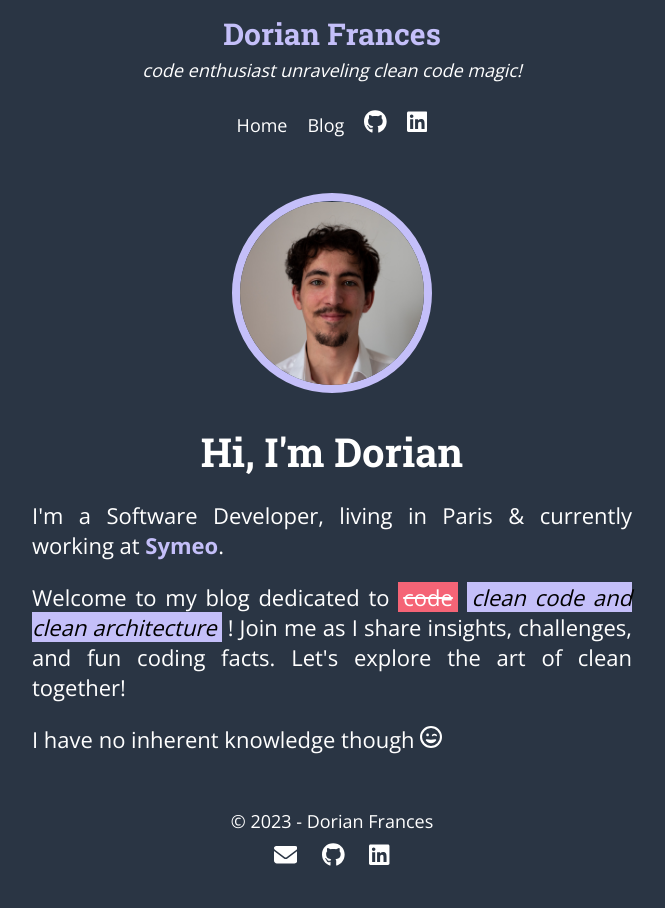
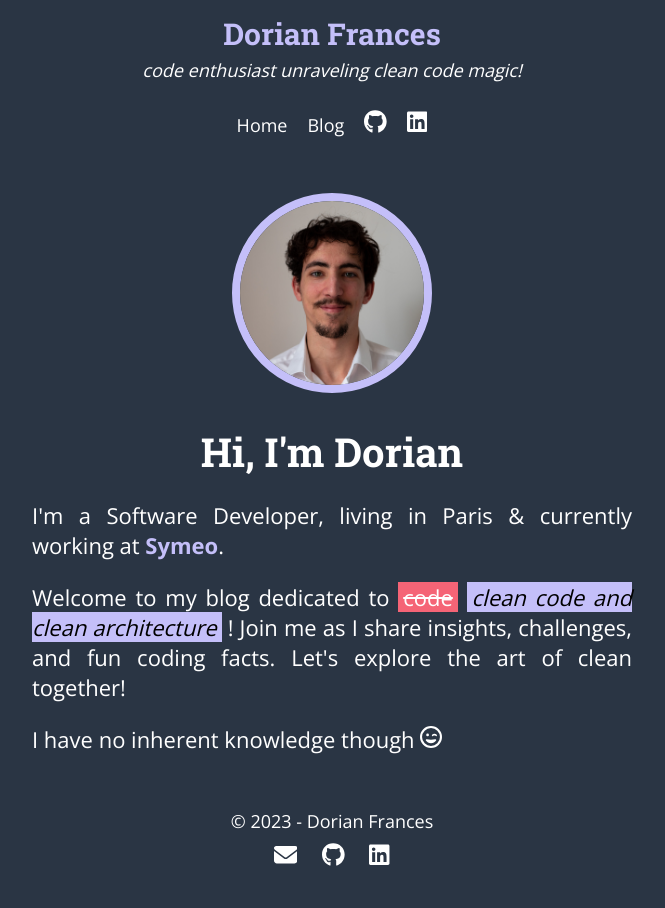
Before and after one commit to Dorian-Frances/Dorian-Frances.github.io, a Jekyll site: the page built from index.md, in a window 1280 px wide. Shown: the whole page, without its empty margins (308-973 px from the left). Built offline with Jekyll 4.4.1, drawn with Linux system fonts in a browser that asks for light colours.

Commit message:
fix image position

```diff
--- a/_sass/home.scss
+++ b/_sass/home.scss
@@ -28,7 +28,7 @@
   width: 200px;
   border: 8px solid #c4bff9;
   object-fit: cover;
-  object-position: 0 -0.1%;
+  object-position: 0 -8px;
 }
 
 .img-circle {
```
Also changed, not shown: 3 other files.
